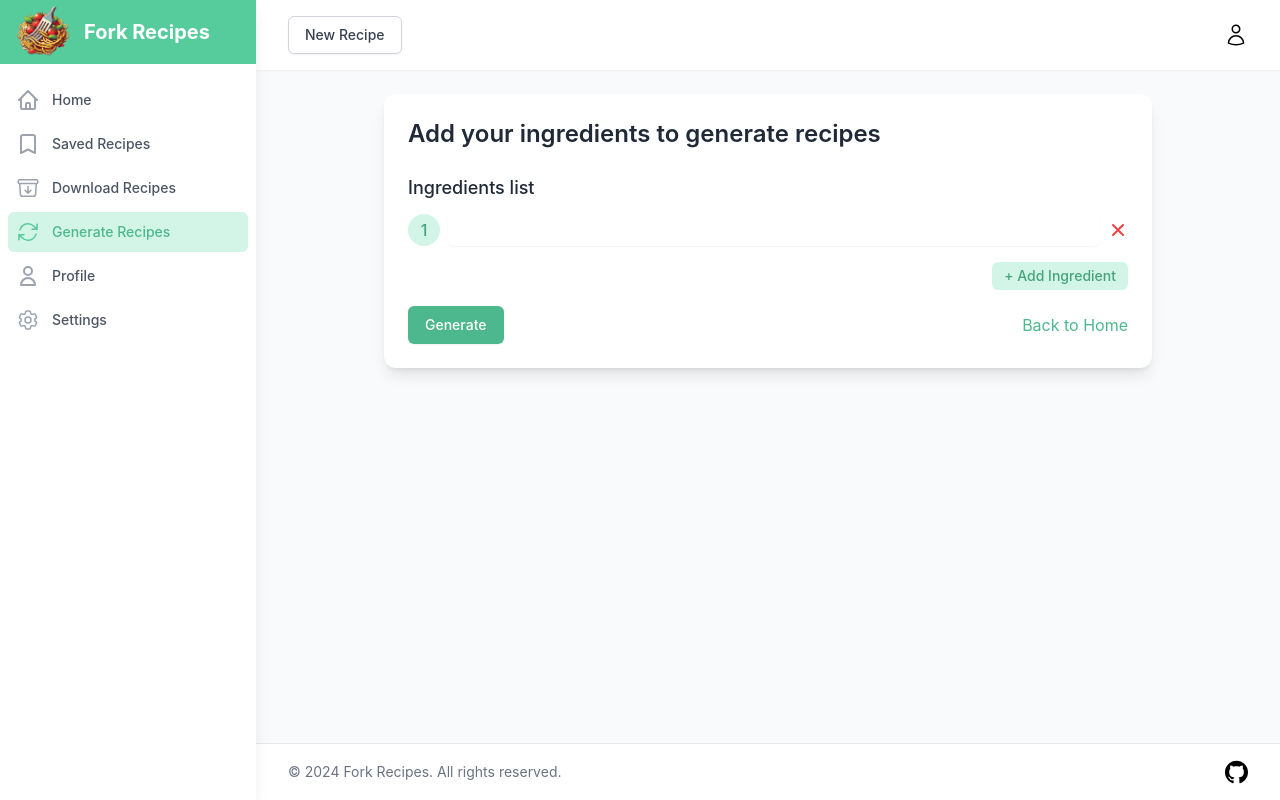
After one commit to mikebgrep/fork.recipes, a Django app: page /generate-recipes/ in a window 1280 px wide. The commit adds this page. Run offline with Django 5.2, Linux system fonts and the light colour scheme; the visitor is signed in with stand-in values (Sample User, id 1).

Commit message:
implement generate recipe page

```diff
--- a/fork_recipes/backend/settings.py
+++ b/fork_recipes/backend/settings.py
@@ -14,7 +14,7 @@ BASE_DIR = Path(__file__).resolve().parent
 SECRET_KEY = os.getenv('DJANGO_SECRET')
 SERVICE_BASE_URL = os.getenv('SERVICE_BASE_URL')
 # SECURITY WARNING: don't run with debug turned on in production!
-DEBUG = False
+DEBUG = True
 
 LOGIN_URL = '/login/'
 ALLOWED_HOSTS = ['*']
--- a/fork_recipes/recipes/tailwind.config.js
+++ b/fork_recipes/recipes/tailwind.config.js
@@ -6,11 +6,16 @@ content: ['./templates/**/*.html'],
     extend: {
         animation: {
         spin: 'spin 1s linear infinite',
+        pulse: 'pulse 2s cubic-bezier(0.4, 0, 0.6, 1) infinite',
       },
       keyframes: {
         spin: {
           '0%': { transform: 'rotate(0deg)' },
           '100%': { transform: 'rotate(360deg)' },
+        },
+        pulse: {
+          '0%, 100%': { opacity: '1' },
+          '50%': { opacity: '.5' },
         },
       },
       fontFamily: {
--- a/fork_recipes/recipes/templates/recipes/base.html
+++ b/fork_recipes/recipes/templates/recipes/base.html
@@ -53,6 +53,14 @@
                               <path stroke-linecap="round" stroke-linejoin="round" d="m20.25 7.5-.625 10.632a2.25 2.25 0 0 1-2.247 2.118H6.622a2.25 2.25 0 0 1-2.247-2.118L3.75 7.5m8.25 3v6.75m0 0-3-3m3 3 3-3M3.375 7.5h17.25c.621 0 1.125-.504 1.125-1.125v-1.5c0-.621-.504-1.125-1.125-1.125H3.375c-.621 0-1.125.504-1.125 1.125v1.5c0 .621.504 1.125 1.125 1.125Z" />
                             </svg>
                             Download Recipes
+                        </a>
+                        <a href="{% url 'recipes:generate_recipes' %}"
+                           class="group flex items-center px-2 py-2 text-sm font-medium rounded-md {% if request.path == '/generate-recipes/' %}bg-mint-100 text-mint-600{% else %}text-gray-600 hover:bg-gray-50 hover:text-gray-900{% endif %}">
+                            <svg class="mr-3 h-6 w-6 {% if request.path == '/generate-recipes/' %}text-mint-500{% else %}text-gray-400 group-hover:text-gray-500{% endif %}"
+                                 xmlns="http://www.w3.org/2000/svg" fill="none" viewBox="0 0 24 24" stroke-width="1.5" stroke="currentColor">
+                              <path stroke-linecap="round" stroke-linejoin="round" d="M16.023 9.348h4.992v-.001M2.985 19.644v-4.992m0 0h4.992m-4.993 0 3.181 3.183a8.25 8.25 0 0 0 13.803-3.7M4.031 9.865a8.25 8.25 0 0 1 13.803-3.7l3.181 3.182m0-4.991v4.99" />
+                            </svg>
+                            Generate Recipes
                         </a>
                         <a href="{% url 'recipes:profile' %}"
                            class="group flex items-center px-2 py-2 text-sm font-medium rounded-md {% if request.path == '/profile/' %}bg-mint-100 text-mint-600{% else %}text-gray-600 hover:bg-gray-50 hover:text-gray-900{% endif %}">
--- /dev/null
+++ b/fork_recipes/recipes/templates/recipes/generate_recipe.html
@@ -0,0 +1,220 @@
+{% extends 'recipes/base.html' %}
+
+{% block title %}Get Recipe - Fork Recipes{% endblock %}
+
+{% block header %}Generate Recipes{% endblock %}
+
+{% block content %}
+
+{% if recipes %}
+<div class="max-w-3xl mx-auto p-6 bg-white rounded-xl shadow-lg">
+    <h2 class="text-2xl font-semibold text-gray-800 mb-6">Results</h2>
+    <ul role="list" class="divide-y divide-gray-200 rounded-lg border border-gray-300 bg-white shadow-sm">
+        <!-- First Item -->
+        {% for recipe in recipes %}
+        <li class="flex flex-col gap-y-4 px-6 py-6 bg-white shadow-md rounded-lg mb-4 border-b border-gray-200">
+            <form action="{% url 'recipes:scrape_recipe' %}" method="post" class="space-y-4">
+                {% csrf_token %}
+                <div class="flex gap-x-6 items-center justify-between">
+                    <input type="hidden" name="recipe_url" value="{{ recipe.url }}">
+                    <!-- Image (Adjusted size for better card view) -->
+                    <img class="h-16 w-16 flex-none rounded-full bg-gray-50"
+                         src="{{ recipe.thumbnail }}"
+                         alt="Recipe Image">
+                    <!-- Recipe Name and Link Section -->
+                    <div class="flex flex-col min-w-0 flex-auto">
+                        <p class="text-lg font-bold text-gray-900">{{ recipe.name }}</p>
+                        <a href="{{ recipe.url }}"
+                           target="_blank"
+                           class="flex items-center mt-2 truncate text-sm text-blue-500 hover:underline w-full break-words">
+                            <svg xmlns="http://www.w3.org/2000/svg" fill="none" viewBox="0 0 24 24" stroke-width="1.5"
+                                 stroke="currentColor" class="w-5 h-5 mr-2">
+                                <path stroke-linecap="round" stroke-linejoin="round"
+                                      d="M13.19 8.688a4.5 4.5 0 0 1 1.242 7.2l-4.5 4.5a4.5 4.5 0 0 1-6.364-6.364l1.757-1.757m13.35-.622 1.757-1.757a4.5 4.5 0 0 0-6.364-6.364l-4.5 4.5a4.5 4.5 0 0 0 1.242 7.244"/>
+                            </svg>
+                            {{ recipe.url }}
+                        </a>
+                    </div>
+                </div>
+                <!-- Button Section -->
+                <div class="flex gap-4 mt-4 justify-end">
+                    <button
+                            type="submit"
+                            id="downloadButton"
+                            class="inline-flex items-center px-6 py-3 border border-transparent text-sm font-medium rounded-md shadow-sm text-white bg-mint-600 hover:bg-mint-700 focus:outline-none focus:ring-2 focus:ring-offset-2 focus:ring-mint-500">
+                        Download Recipe
+                    </button>
+                    <button
+                            disabled=""
+                            id="downloadingButton"
+                            type="submit"
+                            class="inline-flex hidden items-center px-6 py-3 border border-transparent text-sm font-medium rounded-md shadow-sm text-white bg-mint-600 hover:bg-mint-700 focus:outline-none focus:ring-2 focus:ring-offset-2 focus:ring-mint-500">
+                        <svg aria-hidden="true" role="status" class="inline mr-3 w-5 h-5 text-white animate-spin"
+                             viewBox="0 0 100 101" fill="none" xmlns="http://www.w3.org/2000/svg">
+                            <path d="M100 50.5908C100 78.2051 77.6142 100.591 50 100.591C22.3858 100.591 0 78.2051 0 50.5908C0 22.9766 22.3858 0.59082 50 0.59082C77.6142 0.59082 100 22.9766 100 50.5908ZM9.08144 50.5908C9.08144 73.1895 27.4013 91.5094 50 91.5094C72.5987 91.5094 90.9186 73.1895 90.9186 50.5908C90.9186 27.9921 72.5987 9.67226 50 9.67226C27.4013 9.67226 9.08144 27.9921 9.08144 50.5908Z"
+                                  fill="#E5E7EB"></path>
+                            <path d="M93.9676 39.0409C96.393 38.4038 97.8624 35.9116 97.0079 33.5539C95.2932 28.8227 92.871 24.3692 89.8167 20.348C85.8452 15.1192 80.8826 10.7238 75.2124 7.41289C69.5422 4.10194 63.2754 1.94025 56.7698 1.05124C51.7666 0.367541 46.6976 0.446843 41.7345 1.27873C39.2613 1.69328 37.813 4.19778 38.4501 6.62326C39.0873 9.04874 41.5694 10.4717 44.0505 10.1071C47.8511 9.54855 51.7191 9.52689 55.5402 10.0491C60.8642 10.7766 65.9928 12.5457 70.6331 15.2552C75.2735 17.9648 79.3347 21.5619 82.5849 25.841C84.9175 28.9121 86.7997 32.2913 88.1811 35.8758C89.083 38.2158 91.5421 39.6781 93.9676 39.0409Z"
+                                  fill="currentColor"></path>
+                        </svg>
+                        Downloading..
+                    </button>
+                </div>
+            </form>
+        </li>
+        {% endfor %}
+        <!-- Badge Item -->
+        <li class="px-4 py-3">
+            <div class="flex flex-wrap gap-2">
+                {% for ingredient in ingredients %}
+                <span class="inline-flex items-center rounded-md bg-green-50 px-6 py-3 text-xs font-medium  text-white bg-mint-600 focus:outline-none focus:ring-2 focus:ring-offset-2 focus:ring-mint-500 ">
+                    {{ ingredient }}
+                </span>
+                {% endfor %}
+            </div>
+        </li>
+    </ul>
+</div>
+
+
+{% else %}
+
+<div id="loadingDiv" class="max-w-3xl mx-auto p-6 bg-white rounded-xl shadow-lg hidden">
+    <h2 class="text-2xl font-semibold text-gray-800 mb-6">Doing the magic.Your recipes are on it's way.Please
+        wait....</h2>
+    <div class="animate-pulse flex space-x-4">
+        <div class="square-full bg-slate-200 h-16 w-16"></div>
+        <div class="flex-1 space-y-6 py-1">
+            <div class="h-2 bg-slate-200 rounded"></div>
+            <div class="space-y-3">
+                <div class="grid grid-cols-3 gap-4">
+                    <div class="h-2 bg-slate-200 rounded col-span-2"></div>
+                    <div class="h-2 bg-slate-200 rounded col-span-1"></div>
+                </div>
+                <div class="h-2 bg-slate-200 rounded"></div>
+            </div>
+        </div>
+    </div>
+    <div class="animate-pulse flex space-x-4">
+        <div class="square-full bg-slate-200 h-16 w-16"></div>
+        <div class="flex-1 space-y-6 py-1">
+            <div class="h-2 bg-slate-200 rounded"></div>
+            <div class="space-y-3">
+                <div class="grid grid-cols-3 gap-4">
+                    <div class="h-2 bg-slate-200 rounded col-span-2"></div>
+                    <div class="h-2 bg-slate-200 rounded col-span-1"></div>
+                </div>
+                <div class="h-2 bg-slate-200 rounded"></div>
+            </div>
+        </div>
+    </div>
+    <div class="animate-pulse flex space-x-4">
+        <div class="square-full bg-slate-200 h-16 w-16"></div>
+        <div class="flex-1 space-y-6 py-1">
+            <div class="h-2 bg-slate-200 rounded"></div>
+            <div class="space-y-3">
+                <div class="grid grid-cols-3 gap-4">
+                    <div class="h-2 bg-slate-200 rounded col-span-2"></div>
+                    <div class="h-2 bg-slate-200 rounded col-span-1"></div>
+                </div>
+                <div class="h-2 bg-slate-200 rounded"></div>
+            </div>
+        </div>
+    </div>
+</div>
+
+<div id="mainDiv" class="max-w-3xl mx-auto p-6 bg-white rounded-xl shadow-lg">
+    <h2 class="text-2xl font-semibold text-gray-800 mb-6">Add your ingredients to generate recipes</h2>
+    <form action="{% url 'recipes:generate_recipes' %}" method="post" class="space-y-4">
+        {% csrf_token %}
+        <div id="ingredients-container" class="space-y-3 mt-4 ">
+            <label class="block text-lg font-medium text-gray-800">Ingredients list</label>
+            <div class="flex gap-2">
+                <span class="bg-mint-100 text-mint-700 w-8 h-8 rounded-full flex items-center justify-center font-medium">1</span>
+                <input type="text" name="ingredients[]" required=""
+                       class="flex-1 rounded-md border-gray-300 shadow-sm focus:border-mint-500 focus:ring-mint-500">
+                <button type="button" onclick="#" class="text-red-500 hover:text-red-700">
+                    <svg xmlns="http://www.w3.org/2000/svg" class="h-5 w-5" viewBox="0 0 20 20" fill="currentColor">
+                        <path fill-rule="evenodd"
+                              d="M4.293 4.293a1 1 0 011.414 0L10 8.586l4.293-4.293a1 1 0 111.414 1.414L11.414 10l4.293 4.293a1 1 0 01-1.414 1.414L10 11.414l-4.293 4.293a1 1 0 01-1.414-1.414L8.586 10 4.293 5.707a1 1 0 010-1.414z"
+                              clip-rule="evenodd"></path>
+                    </svg>
+                </button>
+            </div>
+        </div>
+        <div class="flex items-center justify-between">
+            <label class="block text-lg font-medium text-gray-800"></label>
+            <button type="button" onclick="addIngredient()"
+                    class="bg-mint-100 text-mint-700 px-3 py-1 rounded-md hover:bg-mint-200 text-sm font-medium">
+                + Add Ingredient
+            </button>
+        </div>
+        <div class="mt-6 flex justify-between items-center">
+            <button id="generateBtn" type="submit"
+                    class="items-center px-4 py-2 border border-transparent text-sm font-medium rounded-md shadow-sm text-white bg-mint-600 hover:bg-mint-700 focus:outline-none focus:ring-2 focus:ring-offset-2 focus:ring-mint-500">
+                Generate
+            </button>
+            <a id="home_btn" href="{% url 'recipes:recipe_list' %}" class="text-mint-600 hover:underline">
+                Back to Home
+            </a>
+        </div>
+    </form>
+</div>
+
+{% endif %}
+
+
+{% if messages %}
+<div class="fixed bottom-4 right-4">
+    {% for message in messages %}
+    <div class="bg-white shadow-lg rounded-lg px-4 py-3 {% if message.tags %}{{ message.tags }}{% endif %} mb-2">
+        <p class="text-sm">{{ message }}</p>
+    </div>
+    {% endfor %}
+</div>
+{% endif %}
+<script>
+    var counter = 2
+    function addIngredient() {
+        const container = document.getElementById('ingredients-container');
+        const div = document.createElement('div');
+        div.className = 'flex gap-2';
+        div.innerHTML = `
+            <span class="bg-mint-100 text-mint-700 w-8 h-8 rounded-full flex items-center justify-center font-medium">${counter}</span>
+            <input type="text" name="ingredients[]" required
+                class="flex-1 rounded-md border-gray-300 shadow-sm focus:border-mint-500 focus:ring-mint-500">
+            <button type="button" onclick="removeField(this)" class="text-red-500 hover:text-red-700">
+                <svg xmlns="http://www.w3.org/2000/svg" class="h-5 w-5" viewBox="0 0 20 20" fill="currentColor">
+                    <path fill-rule="evenodd" d="M4.293 4.293a1 1 0 011.414 0L10 8.586l4.293-4.293a1 1 0 111.414 1.414L11.414 10l4.293 4.293a1 1 0 01-1.414 1.414L10 11.414l-4.293 4.293a1 1 0 01-1.414-1.414L8.586 10 4.293 5.707a1 1 0 010-1.414z" clip-rule="evenodd" />
+                </svg>
+            </button>
+        `;
+        counter += 1
+        container.appendChild(div);
+    }
+
+    function removeField(button) {
+        button.parentElement.remove();
+        counter -= 1
+    }
+
+     document.getElementById('generateBtn').addEventListener('click', function () {
+        const loadingDiv = document.getElementById('loadingDiv');
+        const mainDiv = document.getElementById('mainDiv');
+
+        mainDiv.classList.add('hidden');
+        loadingDiv.classList.remove('hidden');
+     });
+
+</script>
+<script>
+    document.getElementById('downloadButton').addEventListener('click', function (e) {
+        e.preventDefault();
+        const downloading_button = document.getElementById('downloadingButton');
+        const download_button = document.getElementById('downloadButton');
+
+        download_button.classList.add('hidden');
+        downloading_button.classList.remove('hidden');
+        e.target.closest('form').submit();
+    });
+</script>
+{% endblock %}
--- a/fork_recipes/recipes/urls.py
+++ b/fork_recipes/recipes/urls.py
@@ -17,6 +17,7 @@ urlpatterns = [
     path('new-recipe/', views.new_recipe, name='new_recipe'),
     path('recipe/<int:recipe_pk>/edit/', views.edit_recipe, name='edit_recipe'),
     path('scrape-recipe/', views.scrape_recipe, name='scrape_recipe'),
+    path('generate-recipes/', views.generate_recipe, name="generate_recipes"),
     path('recipe/<int:recipe_pk>/delete', views.delete_recipe, name="delete_recipe"),
     path('settings/', views.settings_view, name='settings'),
     path('settings/change-password/', views.change_password, name='change_password'),
--- a/fork_recipes/recipes/views.py
+++ b/fork_recipes/recipes/views.py
@@ -1,4 +1,5 @@
 import datetime
+from time import sleep
 
 from django.contrib import messages
 from django.contrib.auth import login, logout
@@ -291,6 +292,26 @@ def scrape_recipe(request):
 
 
 @login_required
+def generate_recipe(request):
+    if request.method == 'POST':
+        ingredients = request.POST.getlist('ingredients[]')
+        token = request.session.get("auth_token")
+        is_results_available, response_generated_recipes = api_request.reqeust_generate_recipes(ingredients, token)
+
+        if is_results_available:
+            if len(response_generated_recipes) > 0:
+                context = {'recipes': response_generated_recipes, 'ingredients': ingredients}
+                return render(request, "recipes/generate_recipe.html", context=context)
+
+            messages.error(request, 'There no recipe results try again with different ingredients.')
+        else:
+            messages.error(request, 'There are an error. Please try again.')
+
+    return render(request, "recipes/generate_recipe.html")
+
+
+
+@login_required
 def profile_view(request):
     token = request.session.get("auth_token")
 
```
Also changed, not shown: fork_recipes/recipes/static/src/output.css (+102 -0 lines), fork_recipes/recipes/templates/recipes/scrape_recipe.html (+4 -5 lines), fork_recipes/recipes/ws/api_request.py (+12 -0 lines).
